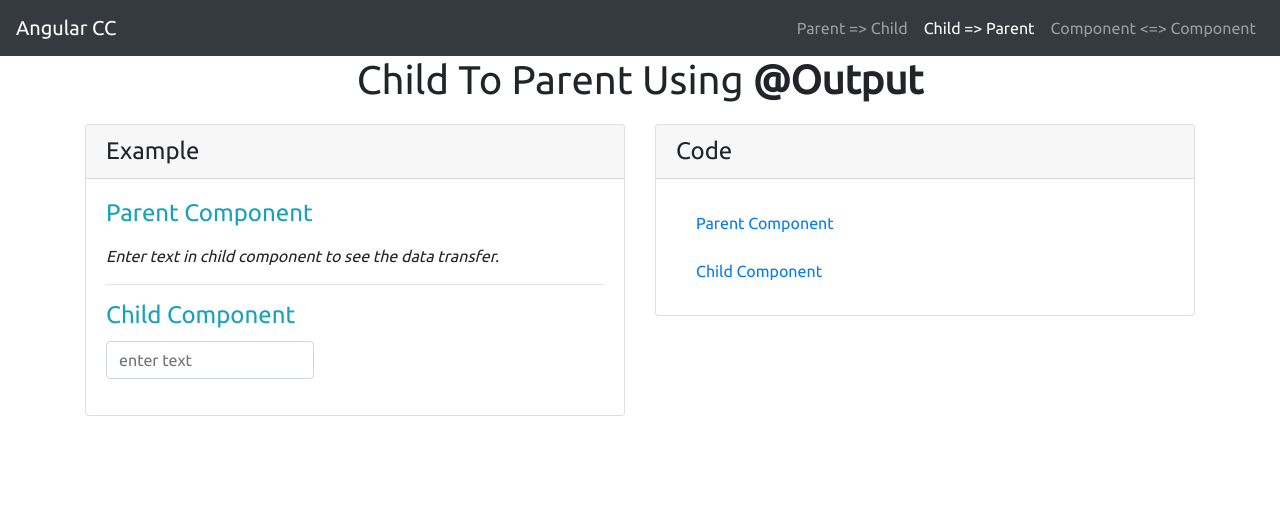
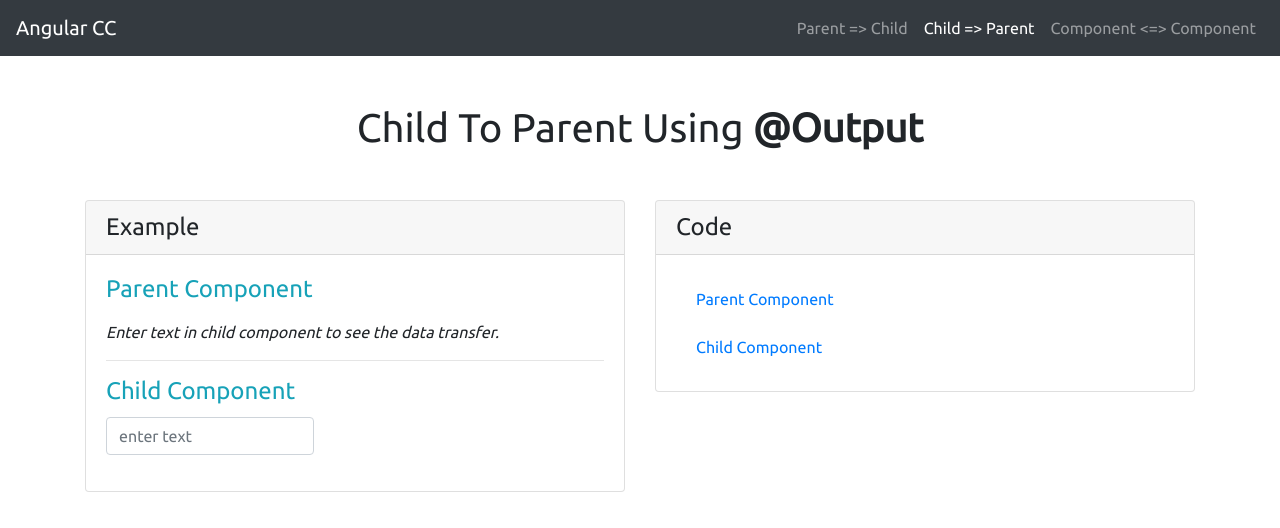
Before and after one commit to Meenakumari20/Angular-Components-Communication, an Angular app: page /child-to-parent in a window 1280 px wide. Shown: the top 528 px of the page. Built offline with nearby package versions, Linux system fonts and the light colour scheme.

Commit message:
Stylings Updated

```diff
--- a/src/app/child-to-parent/child-to-parent.component.html
+++ b/src/app/child-to-parent/child-to-parent.component.html
@@ -1,8 +1,8 @@
-<div class="container">
+<div class="container mt-5">
   <h1 class="text-center">Child To Parent Using
     <strong>@Output</strong>
   </h1>
-  <div class="row" style="margin-top: 20px;">
+  <div class="row mt-5">
     <div class="col-md-6">
       <div class="card">
         <h4 class="card-header">Example</h4>
--- a/src/app/parent-to-child/parent-to-child.component.html
+++ b/src/app/parent-to-child/parent-to-child.component.html
@@ -1,6 +1,6 @@
-<div class="container">
+<div class="container mt-5">
   <h1 class="text-center">Parent To Child Using <strong>@Input</strong></h1>
-  <div class="row" style="margin-top: 20px;">
+  <div class="row mt-5">
       <div class="col-md-6">
           <div class="card">
               <h4 class="card-header">Example</h4>
--- a/src/app/siblings/siblings.component.html
+++ b/src/app/siblings/siblings.component.html
@@ -1,5 +1,5 @@
 <div class="container-fluid mt-5">
-  <h1 class="text-center">Sibling Components Using <strong>Shared Service & Event Emmiter</strong></h1>
+  <h1 class="text-center">Sibling Components Using <strong>Shared Service & BehaviorSubject</strong></h1>
   <div class="row mt-5">
       <div class="col-md-4">
           <div class="card">
```
Also changed, not shown: 1 other file (tests, documents, lock files or other folders).
